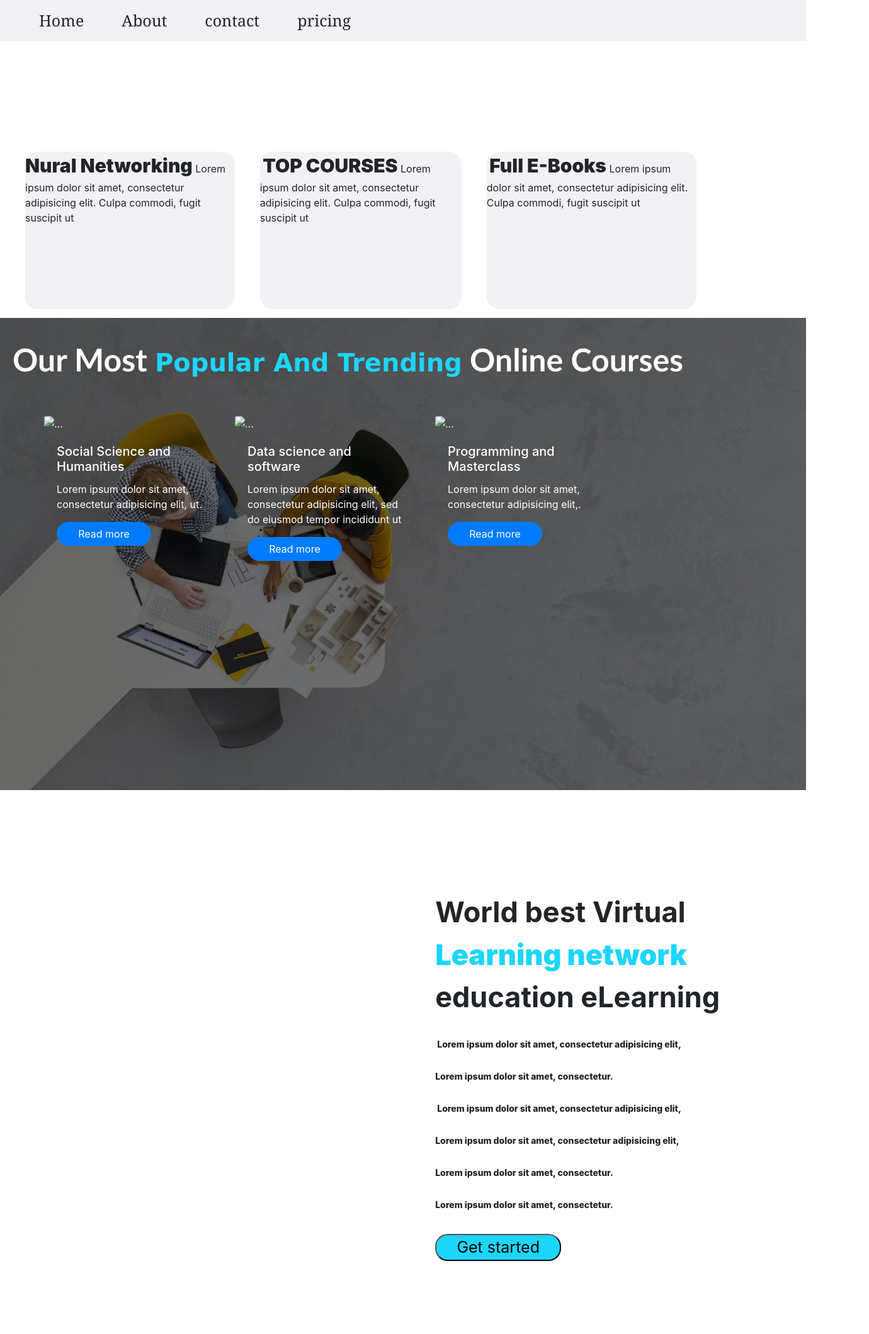
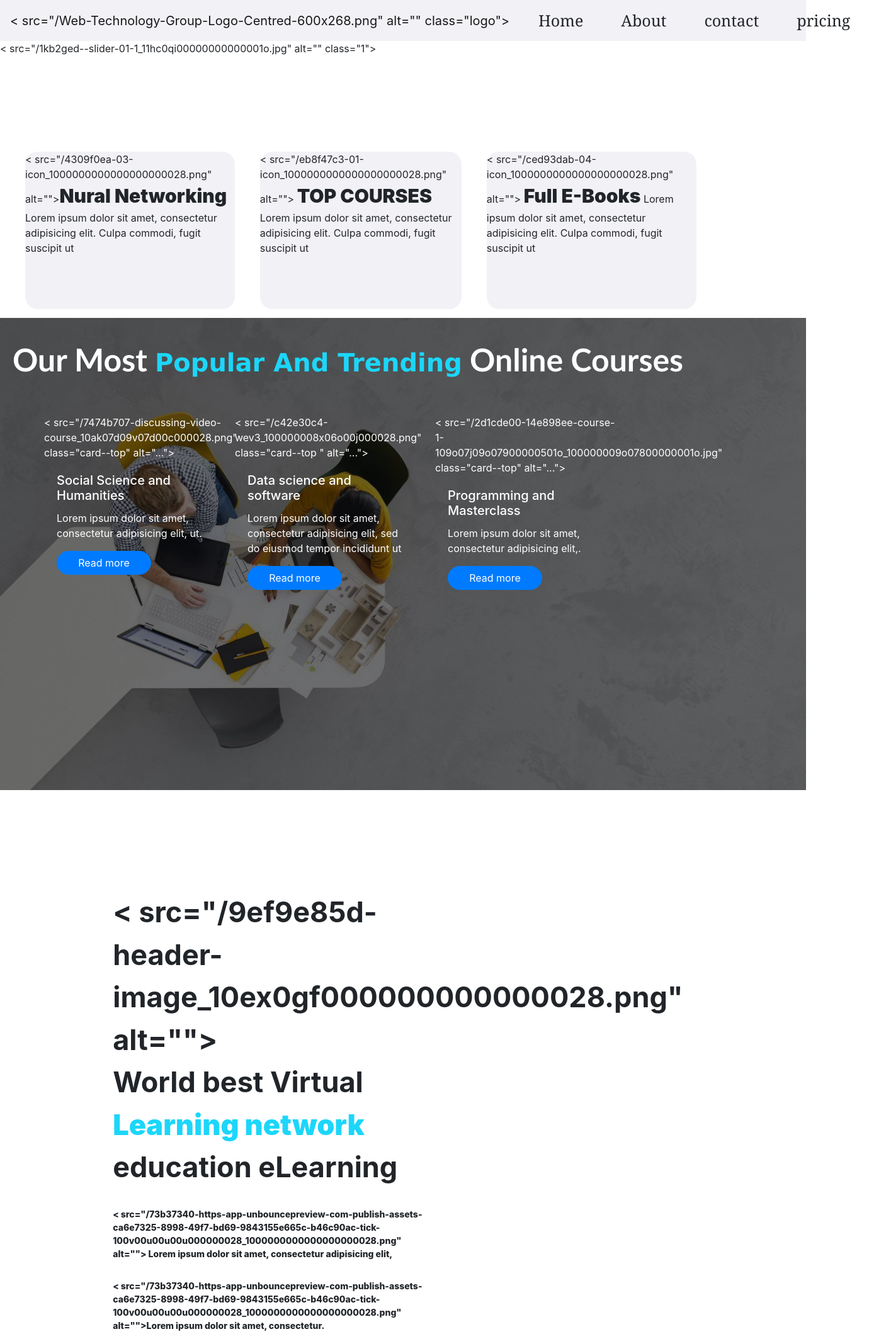
Before and after one commit to jeetsaini02/education, a plain HTML site: page index.html in a window 1280 px wide. Shown: the top 2119 px of the page at 63% size, 1380 px wide, since content can reach past the window. Before the commit the page ends 2007 px from the top, so only its background shows below. Drawn offline with nearby package versions, Linux system fonts and the light colour scheme; files whose address does not match are found by name.

Commit message:
Update index.html

```diff
--- a/index.html
+++ b/index.html
@@ -12,7 +12,7 @@
 
 <body>
   <nav class="navbar navbar-expand-lg navbar-light navbar">
-    <a class="navbar-brand" href="#"><img src="img/Web-Technology-Group-Logo-Centred-600x268.png" alt=""
+    <a class="navbar-brand" href="#">< src="/Web-Technology-Group-Logo-Centred-600x268.png" alt=""
         class="logo"></a>
     <button class="navbar-toggler" type="button" data-toggle="collapse" data-target="#navbarNavDropdown"
       aria-controls="navbarNavDropdown" aria-expanded="false" aria-label="Toggle navigation">
@@ -37,7 +37,7 @@
   </nav>
   <!-- header end -->
   <div class="about">
-    <img src="img/1kb2ged-img-slider-01-1_11hc0qi00000000000001o.jpg" alt="" class="img1">
+    < src="/1kb2ged--slider-01-1_11hc0qi00000000000001o.jpg" alt="" class="1">
     <h2>present online</h2>
     <h1>Crouse in a beautiful way</h1>
     <p class="p1">A better way to present your School, College or Univesity using fully featured html template.Just
@@ -47,14 +47,14 @@
   <!-- about us -->
 
   <div class="cbox">
-    <div class="c1"><img src="img/4309f0ea-03-icon_1000000000000000000028.png" alt=""><span>Nural Networking</span>
+    <div class="c1">< src="/4309f0ea-03-icon_1000000000000000000028.png" alt=""><span>Nural Networking</span>
       Lorem ipsum dolor sit amet, consectetur adipisicing elit. Culpa commodi, fugit suscipit ut
     </div>
-      <div class="c2"><img src="img/eb8f47c3-01-icon_1000000000000000000028.png" alt="">
+      <div class="c2">< src="/eb8f47c3-01-icon_1000000000000000000028.png" alt="">
       <span>TOP COURSES</span>
 
         Lorem ipsum dolor sit amet, consectetur adipisicing elit. Culpa commodi, fugit suscipit ut</div>
-    <div class="c1"><img src="img/ced93dab-04-icon_1000000000000000000028.png" alt="">
+    <div class="c1">< src="/ced93dab-04-icon_1000000000000000000028.png" alt="">
     <span>Full E-Books</span>
       Lorem ipsum dolor sit amet, consectetur adipisicing elit. Culpa commodi, fugit suscipit ut
   </div>
@@ -68,7 +68,7 @@
         Online Courses</h1>
         <div>
           <div class="card1" style="width: 18rem;">
-            <img src="img/7474b707-discussing-video-course_10ak07d09v07d00c000028.png" class="card-img-top" alt="...">
+            < src="/7474b707-discussing-video-course_10ak07d09v07d00c000028.png" class="card--top" alt="...">
             <div class="card-body">
               <h5 class="card-title">Social Science and Humanities</h5>
               <p class="card-text">Lorem ipsum dolor sit amet, consectetur adipisicing elit, ut.</p>
@@ -76,7 +76,7 @@
             </div>
           </div>
           <div class="card2" style="width: 18rem;">
-            <img src="img/c42e30c4-wev3_100000008x06o00j000028.png" class="card-img-top " alt="...">
+            < src="/c42e30c4-wev3_100000008x06o00j000028.png" class="card--top " alt="...">
             <div class="card-body">
               <h5 class="card-title">Data science and software</h5>
               <p class="card-text">Lorem ipsum dolor sit amet, consectetur adipisicing elit, sed do eiusmod tempor incididunt ut</p>
@@ -84,7 +84,7 @@
             </div>
           </div>
           <div class="card3" style="width: 18rem;">
-            <img src="img/2d1cde00-14e898ee-course-1-109o07j09o07900000501o_100000009o07800000001o.jpg" class="card-img-top" alt="...">
+            < src="/2d1cde00-14e898ee-course-1-109o07j09o07900000501o_100000009o07800000001o.jpg" class="card--top" alt="...">
             <div class="card-body">
               <h5 class="card-title">Programming and Masterclass</h5>
               <p class="card-text">Lorem ipsum dolor sit amet, consectetur adipisicing elit,.</p>
@@ -96,8 +96,8 @@
   </div>
      <!-- card end -->
      <div class="Worldbox">
-      <div class="Worldimg">
-        <img src="img/9ef9e85d-header-image_10ex0gf000000000000028.png" alt="">
+      <div class="World">
+        < src="/9ef9e85d-header-image_10ex0gf000000000000028.png" alt="">
       </div>
             <!-- World start -->
       <div class="World">
@@ -105,15 +105,15 @@
         <span class="sWorld">Learning network</span>
         education eLearning
 
-       <p class="wp1"><img src="img/73b37340-https-app-unbouncepreview-com-publish-assets-ca6e7325-8998-49f7-bd69-9843155e665c-b46c90ac-tick-100v00u00u00u000000028_1000000000000000000028.png" alt=""> Lorem ipsum dolor sit amet, consectetur adipisicing elit,</p>
+       <p class="wp1">< src="/73b37340-https-app-unbouncepreview-com-publish-assets-ca6e7325-8998-49f7-bd69-9843155e665c-b46c90ac-tick-100v00u00u00u000000028_1000000000000000000028.png" alt=""> Lorem ipsum dolor sit amet, consectetur adipisicing elit,</p>
 
-       <p class="wp1"> <img src="img/73b37340-https-app-unbouncepreview-com-publish-assets-ca6e7325-8998-49f7-bd69-9843155e665c-b46c90ac-tick-100v00u00u00u000000028_1000000000000000000028.png" alt="">Lorem ipsum dolor sit amet, consectetur.</p>
+       <p class="wp1"> < src="/73b37340-https-app-unbouncepreview-com-publish-assets-ca6e7325-8998-49f7-bd69-9843155e665c-b46c90ac-tick-100v00u00u00u000000028_1000000000000000000028.png" alt="">Lorem ipsum dolor sit amet, consectetur.</p>
 
-       <p class="wp1"><img src="img/73b37340-https-app-unbouncepreview-com-publish-assets-ca6e7325-8998-49f7-bd69-9843155e665c-b46c90ac-tick-100v00u00u00u000000028_1000000000000000000028.png" alt=""> Lorem ipsum dolor sit amet, consectetur adipisicing elit,</p>
-        <p class="wp1"> <img src="img/73b37340-https-app-unbouncepreview-com-publish-assets-ca6e7325-8998-49f7-bd69-9843155e665c-b46c90ac-tick-100v00u00u00u000000028_1000000000000000000028.png" alt="">Lorem ipsum dolor sit amet, consectetur adipisicing elit, </p>
+       <p class="wp1">< src="/73b37340-https-app-unbouncepreview-com-publish-assets-ca6e7325-8998-49f7-bd69-9843155e665c-b46c90ac-tick-100v00u00u00u000000028_1000000000000000000028.png" alt=""> Lorem ipsum dolor sit amet, consectetur adipisicing elit,</p>
+        <p class="wp1"> < src="/73b37340-https-app-unbouncepreview-com-publish-assets-ca6e7325-8998-49f7-bd69-9843155e665c-b46c90ac-tick-100v00u00u00u000000028_1000000000000000000028.png" alt="">Lorem ipsum dolor sit amet, consectetur adipisicing elit, </p>
 
-        <p class="wp1"> <img src="img/73b37340-https-app-unbouncepreview-com-publish-assets-ca6e7325-8998-49f7-bd69-9843155e665c-b46c90ac-tick-100v00u00u00u000000028_1000000000000000000028.png" alt="">Lorem ipsum dolor sit amet, consectetur.</p>
-        <p class="wp1"> <img src="img/73b37340-https-app-unbouncepreview-com-publish-assets-ca6e7325-8998-49f7-bd69-9843155e665c-b46c90ac-tick-100v00u00u00u000000028_1000000000000000000028.png" alt="">Lorem ipsum dolor sit amet, consectetur.</p>
+        <p class="wp1"> < src="/73b37340-https-app-unbouncepreview-com-publish-assets-ca6e7325-8998-49f7-bd69-9843155e665c-b46c90ac-tick-100v00u00u00u000000028_1000000000000000000028.png" alt="">Lorem ipsum dolor sit amet, consectetur.</p>
+        <p class="wp1"> < src="/73b37340-https-app-unbouncepreview-com-publish-assets-ca6e7325-8998-49f7-bd69-9843155e665c-b46c90ac-tick-100v00u00u00u000000028_1000000000000000000028.png" alt="">Lorem ipsum dolor sit amet, consectetur.</p>
       <button type="button" class="getbtn">Get started</button>
       </div>
      </div>
```
